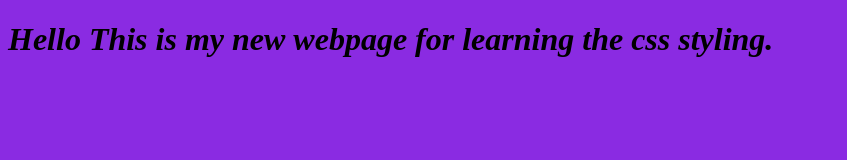
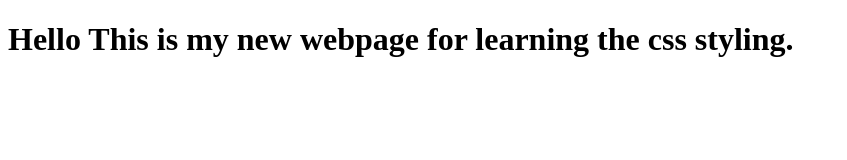
Before and after one commit to ekhlasimo345/cssProject, a plain HTML site: page index.html in a window 1280 px wide. Shown: the whole page, without its empty margins (0-847 px from the left). Drawn offline with Linux system fonts and the light colour scheme.

Commit message:
deleting the internal style codes

```diff
--- a/index.html
+++ b/index.html
@@ -4,15 +4,6 @@
     <meta charset="UTF-8">
     <meta name="viewport" content="width=device-width, initial-scale=1.0">
     <title>css project</title>
-    <style>
-        body{
-            background-color: blueviolet;
-        }
-        h1{
-            color: black;
-            font-style: oblique;
-        }
-    </style>
 </head>
 <body>
     <h1>
```
